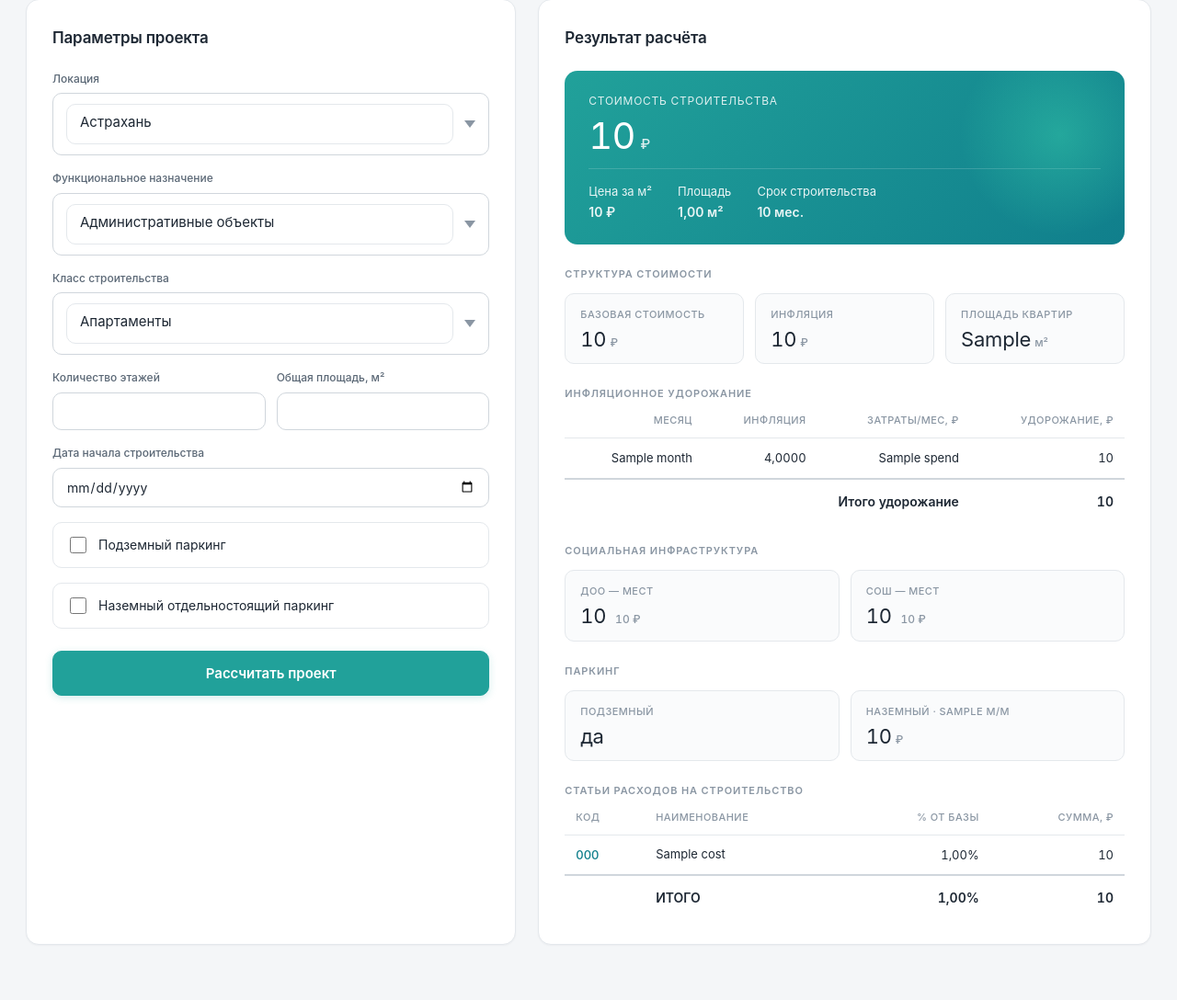
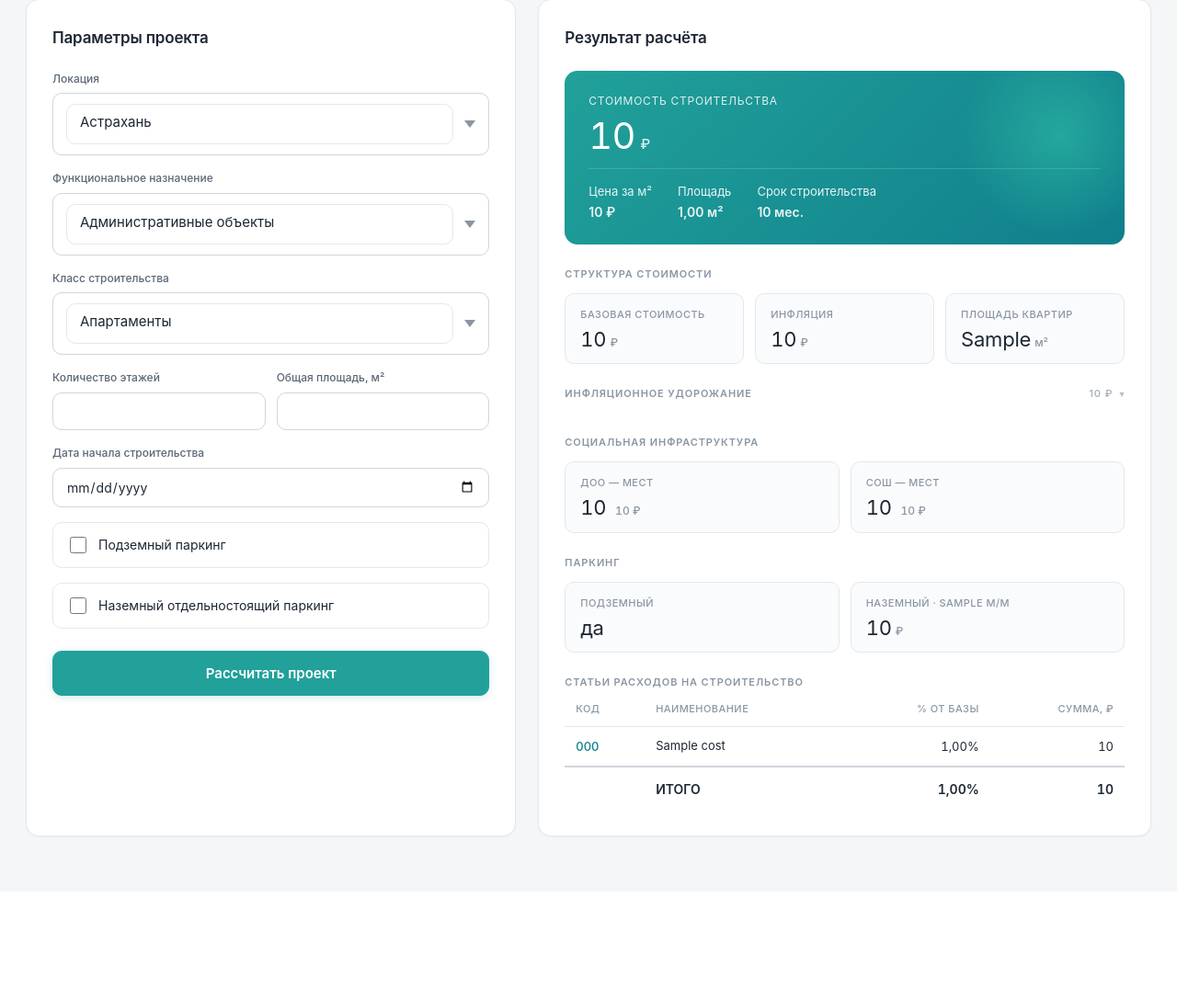
Before and after one commit to AskMeWhy11/construction-platform-refresh, a Django app: template calc/templates/calc/form.html in a window 1280 px wide. Shown: the part 286-1374 px from the top of the page at 92% size. After the commit the page ends 1198 px from the top, so only its background shows below. Run offline with Django 5.2, Linux system fonts and the light colour scheme; data comes from the database, SQL or seed files in the repository; tables that the repository leaves empty hold one stand-in row (values such as "Sample post"); the template is opened without the code that fills it: values that come from a table or form of the project are taken from there, most other values are stand-ins (such as "Sample title", 1, 10 or a date in 2020); parts of the project's set-up code (start-up, migrations or seed data) failed here and were passed over; some web fonts are replaced.

Commit message:
Спрятал инфляцию под аккордеон

```diff
--- a/calc/static/calc/app.css
+++ b/calc/static/calc/app.css
@@ -726,6 +726,27 @@ body.theme-dark .select {
     font-weight: 500;
 }
 
+.accordion-summary {
+    cursor: pointer;
+    list-style: none;
+    display: flex;
+    align-items: center;
+    justify-content: space-between;
+    gap: .5rem;
+}
+.accordion-summary::-webkit-details-marker { display: none; }
+.accordion-summary::after {
+    content: "▾";
+    transition: transform .2s ease;
+    font-size: .85em;
+    opacity: .6;
+}
+.accordion[open] .accordion-summary::after { transform: rotate(180deg); }
+.accordion-meta {
+    font-weight: 600;
+    opacity: .7;
+    margin-left: auto;
+}
 
 /* ==========================================================================
    Утилиты
--- a/calc/templates/calc/form.html
+++ b/calc/templates/calc/form.html
@@ -146,12 +146,14 @@
         {# Инфляционное удорожание #}
         {% if result.inflation_rows %}
         <div class="result-section">
-            <h3 class="result-section-title">Инфляционное удорожание</h3>
+            <details class="accordion">
+                <summary class="result-section-title accordion-summary">
+                    Инфляционное удорожание
+                    <span class="accordion-meta">{{ result.inflation_amount|spaces }} ₽</span>
+                </summary>
                 <table class="cost-items-table">
                     <thead>
                         <tr>
-                        <th class="num">Месяц</th>
-                        <th class="num">Инфляция</th>
                             <th class="num">Затраты/мес, ₽</th>
                             <th class="num">Удорожание, ₽</th>
                         </tr>
@@ -159,8 +161,6 @@
                     <tbody>
                         {% for r in result.inflation_rows %}
                         <tr class="cost-item-row">
-                        <td class="num">{{ r.month }}</td>
-                        <td class="num">{{ r.rate|floatformat:4 }}</td>
                             <td class="num">{{ r.spend|spaces }}</td>
                             <td class="num">{{ r.amount|spaces }}</td>
                         </tr>
@@ -168,11 +168,12 @@
                     </tbody>
                     <tfoot>
                         <tr class="cost-item-total">
-                        <td class="num" colspan="3">Итого удорожание</td>
+                            <td class="num">Итого удорожание</td>
                             <td class="num">{{ result.inflation_amount|spaces }}</td>
                         </tr>
                     </tfoot>
                 </table>
+            </details>
         </div>
         {% endif %}
 
```
Lines whose indentation alone changed are shown as unchanged.
